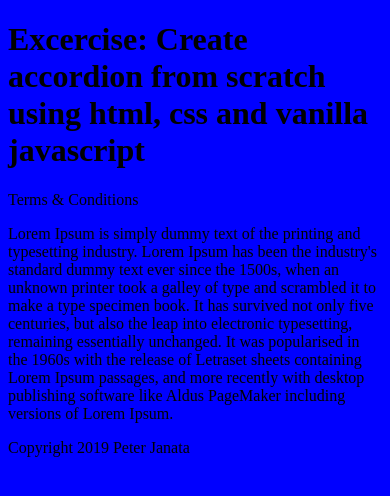
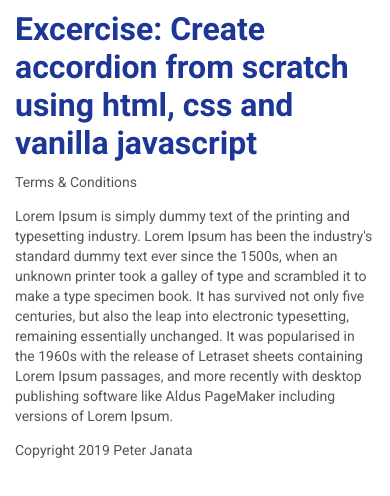
Before and after one commit to peterjanata/accordion, a website built with webpack: page index.html in a window 390 px wide. Built offline with nearby package versions, Linux system fonts and the light colour scheme.

Commit message:
basic styles added

```diff
--- a/index.html
+++ b/index.html
@@ -9,13 +9,13 @@
     </title>
   </head>
   <body>
-    <header>
+    <header class="container">
       <h1>
         Excercise: Create accordion from scratch using html, css and vanilla
         javascript
       </h1>
     </header>
-    <section class="accordion">
+    <section class="accordion container">
       <header class="accordion-head">Terms & Conditions</header>
       <p class="accordion-content">
         Lorem Ipsum is simply dummy text of the printing and typesetting
@@ -29,7 +29,7 @@
         of Lorem Ipsum.
       </p>
     </section>
-    <footer><p>Copyright 2019 Peter Janata</p></footer>
+    <footer class="container"><p>Copyright 2019 Peter Janata</p></footer>
     <script src="dist/js/bundle.js"></script>
   </body>
 </html>
--- a/src/sass/index.scss
+++ b/src/sass/index.scss
@@ -1,3 +1,3 @@
-body {
-  background-color: blue;
-}
+@import "partials/index";
+@import "components/index";
+@import "pages/index";
--- /dev/null
+++ b/src/sass/partials/_breakpoints.scss
@@ -0,0 +1,8 @@
+$breakpoint-xs-min: 360px;
+$breakpoint-xs-max: ($breakpoint-xs-min - 1);
+$breakpoint-sm-min: 768px;
+$breakpoint-sm-max: ($breakpoint-sm-min - 1);
+$breakpoint-md-min: 992px;
+$breakpoint-md-max: ($breakpoint-md-min - 1);
+$breakpoint-lg-min: 1200px;
+$breakpoint-lg-max: ($breakpoint-lg-min - 1);
--- /dev/null
+++ b/src/sass/partials/_index.scss
@@ -0,0 +1,4 @@
+@import "variables";
+@import "breakpoints";
+@import "layout";
+@import "typography";
--- /dev/null
+++ b/src/sass/partials/_layout.scss
@@ -0,0 +1,26 @@
+body {
+  margin: 0;
+  padding: 0;
+}
+
+h1,
+h2,
+h3,
+h4 {
+  margin: 10px auto;
+
+  @media (min-width: $breakpoint-sm-min) {
+    margin: 20px auto;
+  }
+}
+
+.container {
+  padding-left: 15px;
+  padding-right: 15px;
+
+  @media (min-width: $breakpoint-sm-min) {
+    margin: auto;
+    max-width: 1200px;
+    padding: 0;
+  }
+}
--- /dev/null
+++ b/src/sass/partials/_typography.scss
@@ -0,0 +1,71 @@
+@import url("https://fonts.googleapis.com/css?family=Roboto:400,700");
+
+body {
+  color: $color-base;
+  font-family: $font;
+  font-size: $font-size-body-mobile;
+  font-weight: 400;
+  line-height: $line-height-body-mobile;
+
+  @media (min-width: $breakpoint-sm-min) {
+    font-size: $font-size-body;
+    line-height: $line-height-body;
+  }
+}
+
+h1 {
+  color: $color-headings;
+  font-family: $font;
+  font-size: $font-size-h1-mobile;
+  font-weight: 700;
+  line-height: $line-height-h1-mobile;
+
+  @media (min-width: $breakpoint-sm-min) {
+    font-size: $font-size-h1;
+    line-height: $line-height-h1;
+  }
+}
+
+h2 {
+  color: $color-headings;
+  font-family: $font;
+  font-size: $font-size-h2-mobile;
+  font-weight: 700;
+  line-height: $line-height-h2-mobile;
+
+  @media (min-width: $breakpoint-sm-min) {
+    font-size: $font-size-h2;
+    line-height: $line-height-h2;
+  }
+}
+
+h3 {
+  color: $color-headings;
+  font-family: $font;
+  font-size: $font-size-h3-mobile;
+  font-weight: 700;
+  line-height: $line-height-h3-mobile;
+
+  @media (min-width: $breakpoint-sm-min) {
+    font-size: $font-size-h3;
+    line-height: $line-height-h3;
+  }
+}
+
+h4 {
+  color: $color-headings;
+  font-family: $font;
+  font-size: $font-size-h4-mobile;
+  font-weight: 700;
+  line-height: $line-height-h4-mobile;
+
+  @media (min-width: $breakpoint-sm-min) {
+    font-size: $font-size-h4;
+    line-height: $line-height-h4;
+  }
+}
+
+sup {
+  top: 0;
+  font-size: smaller;
+}
--- /dev/null
+++ b/src/sass/partials/_variables.scss
@@ -0,0 +1,30 @@
+$color-base: #555555;
+$color-border: #e2e2e2;
+$color-headings: #1e3796;
+
+$font: "Roboto", serif;
+$alt-font: "Helvetica Neue", Helvetica, Arial, sans-serif;
+
+$font-size-body: 16px;
+$font-size-body-mobile: 14px;
+$font-size-h1: 40px;
+$font-size-h1-mobile: 32px;
+$font-size-h2: 32px;
+$font-size-h2-mobile: 26px;
+$font-size-h3: 28px;
+$font-size-h3-mobile: 22px;
+$font-size-h4: 24px;
+$font-size-h4-mobile: 18px;
+
+$line-height-body: 22px;
+$line-height-body-mobile: 20px;
+$line-height-h1: 46px;
+$line-height-h1-mobile: 38px;
+$line-height-h2: 38px;
+$line-height-h2-mobile: 32px;
+$line-height-h3: 34px;
+$line-height-h3-mobile: 28px;
+$line-height-h4: 30px;
+$line-height-h4-mobile: 24px;
+
+$transition-duration: 0.3s;
```
Also changed, not shown: src/sass/components/_index.scss (added), src/sass/pages/_index.scss (added).
